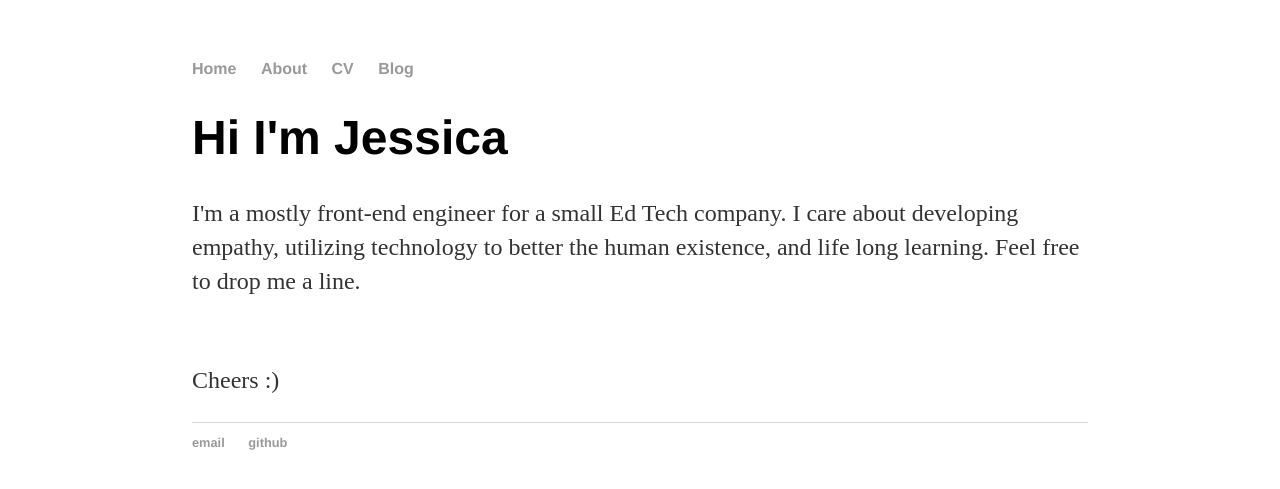
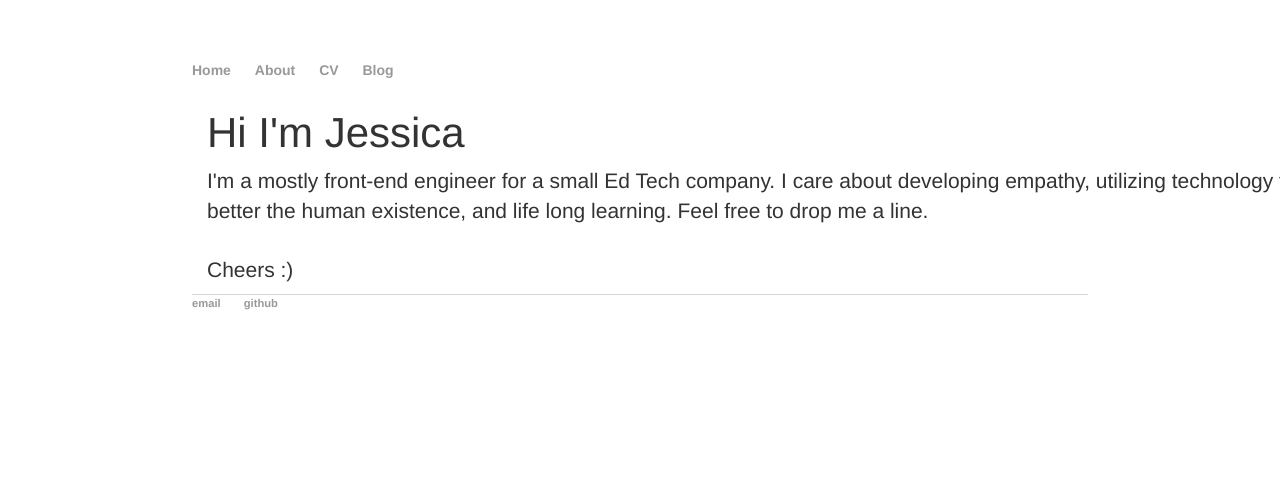
Before and after one commit to JessicaRitter/jessicaritter, a Jekyll site: the page built from about/index.html, in a window 1280 px wide. Shown: the top 489 px of the page. Built offline with Jekyll 4.4.1, drawn with Linux system fonts in a browser that asks for light colours; nearby versions of some CDN libraries; library files that are not in the unit come from our copies.

Commit message:
adding bootstrap to website default layout

```diff
--- a/_layouts/default.html
+++ b/_layouts/default.html
@@ -2,6 +2,7 @@
 <html>
 <header>
   <title>{{ page.title }}</title>
+  <link rel="stylesheet" type="text/css" href="/bootstrap/css/bootstrap.min.css"/>
   <link rel="stylesheet" type="text/css" href="/css/main.css">
 </header>
 <body>
```
